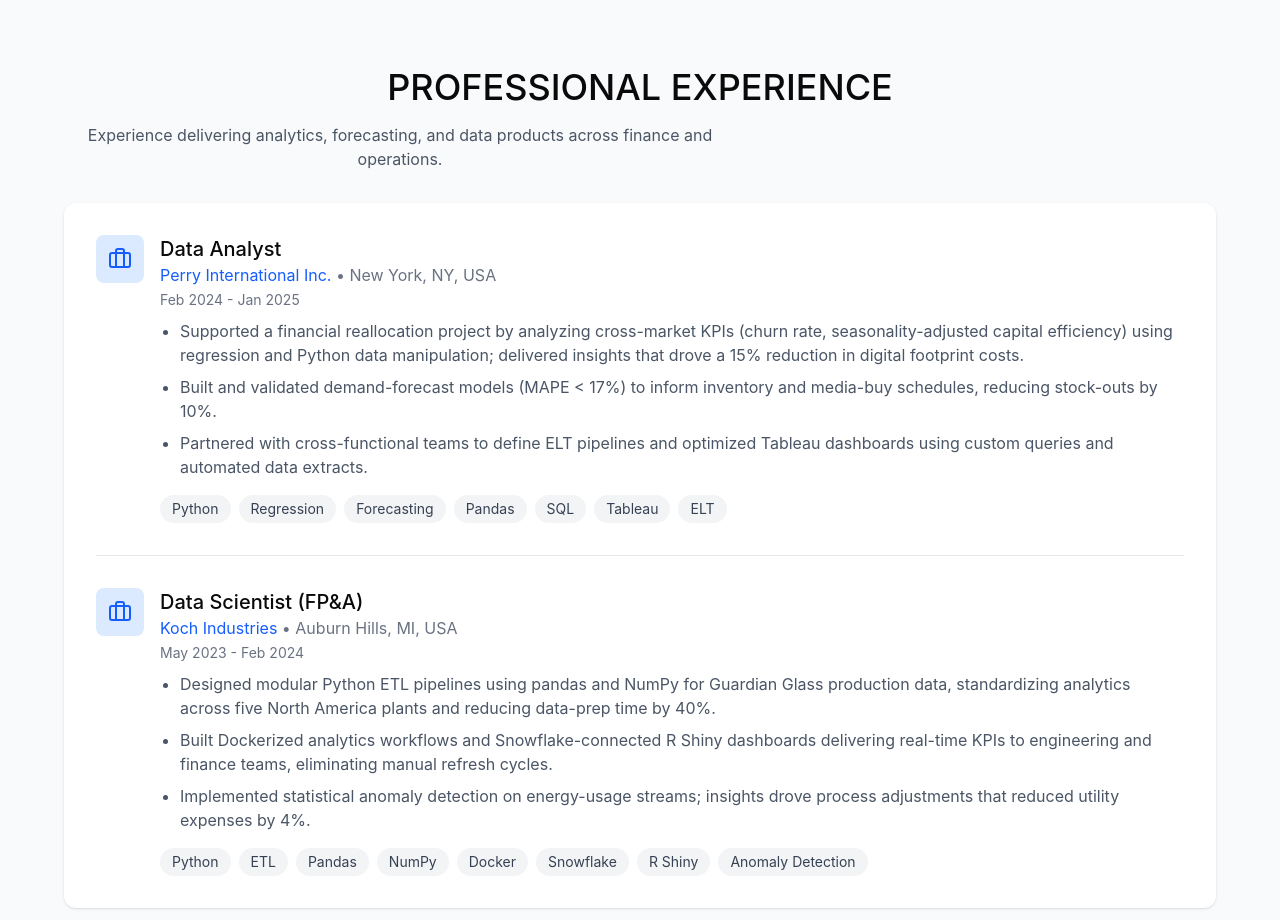
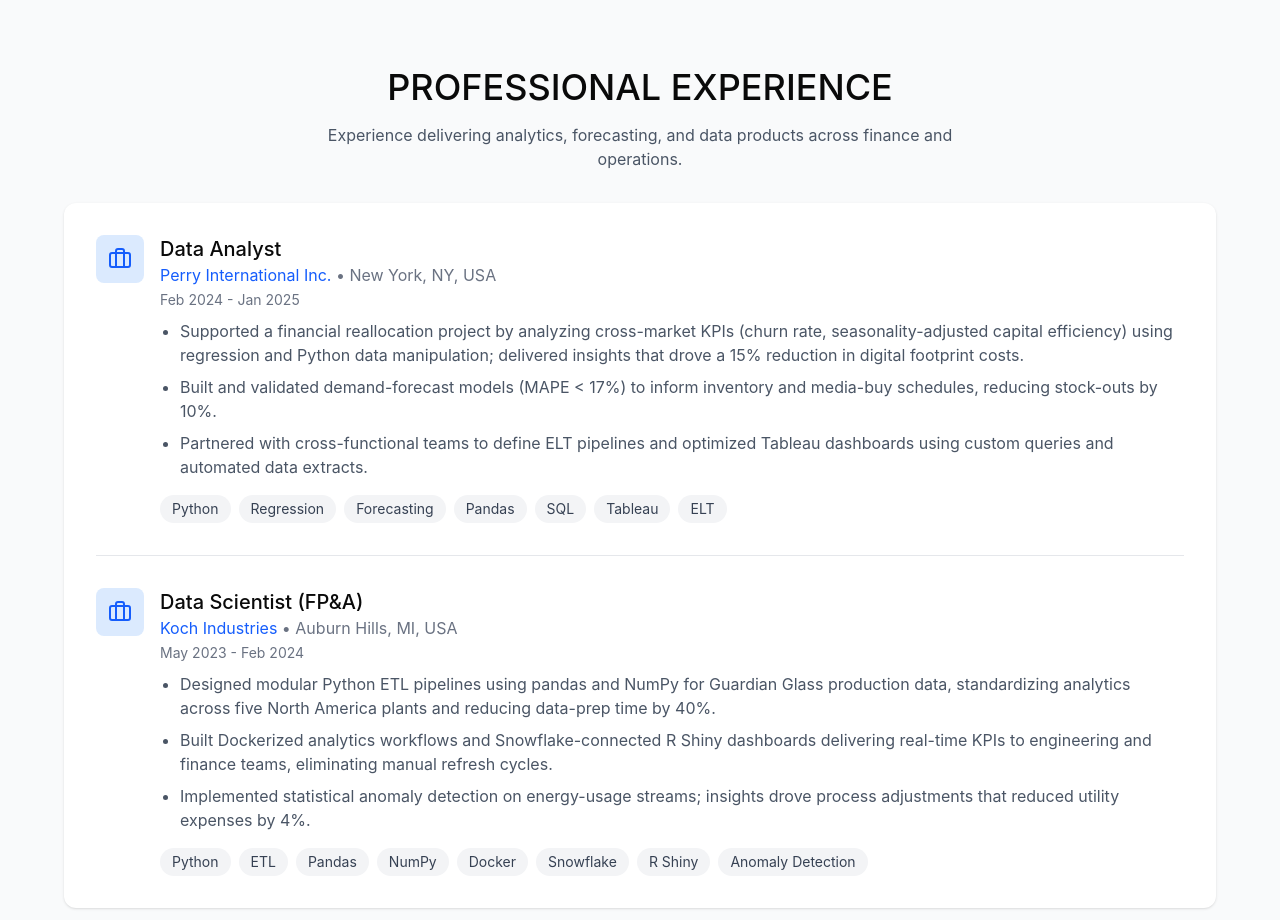
Before and after one commit to Esha7498/Esha7498.github.io, a React (Vite) app in the folder Data Scientist Portfolio/: page / in a window 1280 px wide. Shown: the part 1180-2100 px from the top of the page. Built offline with nearby package versions, Linux system fonts and the light colour scheme.

Commit message:
Update paragraph class for experience section

```diff
--- a/Data Scientist Portfolio/src/app/components/Experience.tsx
+++ b/Data Scientist Portfolio/src/app/components/Experience.tsx
@@ -33,7 +33,7 @@
       <div className="max-w-6xl mx-auto">
         <div className="mb-8 text-center">
           <h2 className="text-4xl mb-4">PROFESSIONAL EXPERIENCE</h2>
-          <p className="text-gray-600 max-w-2xl">
+          <p className="text-gray-600 max-w-2xl mx-auto">
             Experience delivering analytics, forecasting, and data products across finance and operations.
           </p>
         </div>
```
